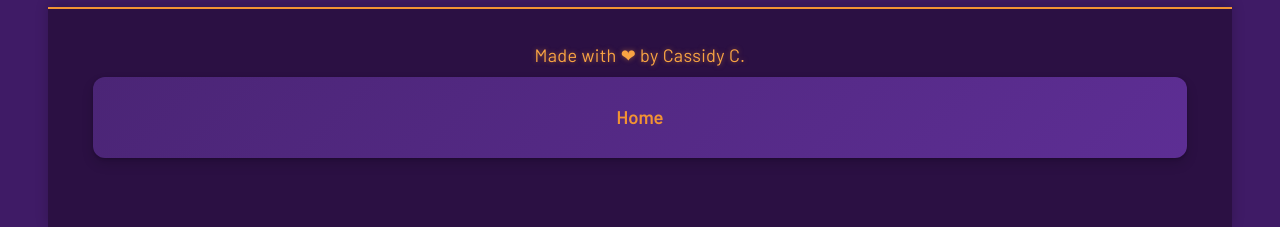
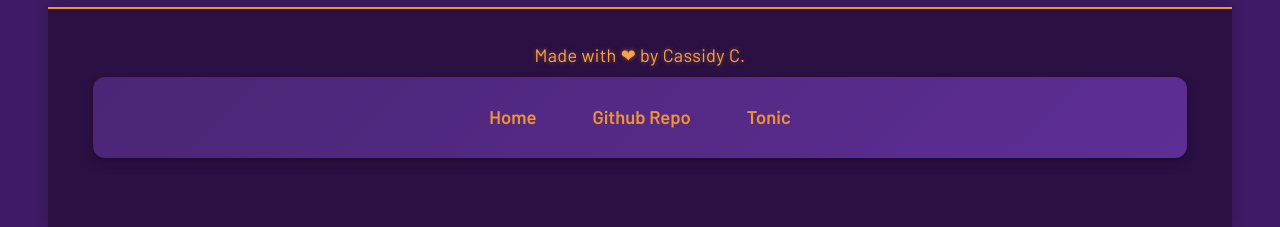
Before and after one commit to AnonymousElixir/Aeryoric, a Jekyll site: the page built from index.md, in a window 1280 px wide. Shown: the part 1371-1598 px from the top of the page. Built offline with Jekyll 4.4.1, drawn with Linux system fonts in a browser that asks for light colours; some web fonts are replaced.

Commit message:
added the rest of links to footer + fixed routing

```diff
--- a/_includes/footer.html
+++ b/_includes/footer.html
@@ -2,7 +2,9 @@
     <div class="footer-content">
     <p>Made with ❤︎ by Cassidy C.</p>
     <nav class="footer-nav">
-        <a href="/">Home</a>
+        <a href="./">Home</a>
+        <a href="https://github.com/AnonymousElixir/Aeryoric">Github Repo</a>
+        <a href="https://tonic.hackclub.com/">Tonic</a>
     </nav>
     </div>
 </footer>
```
